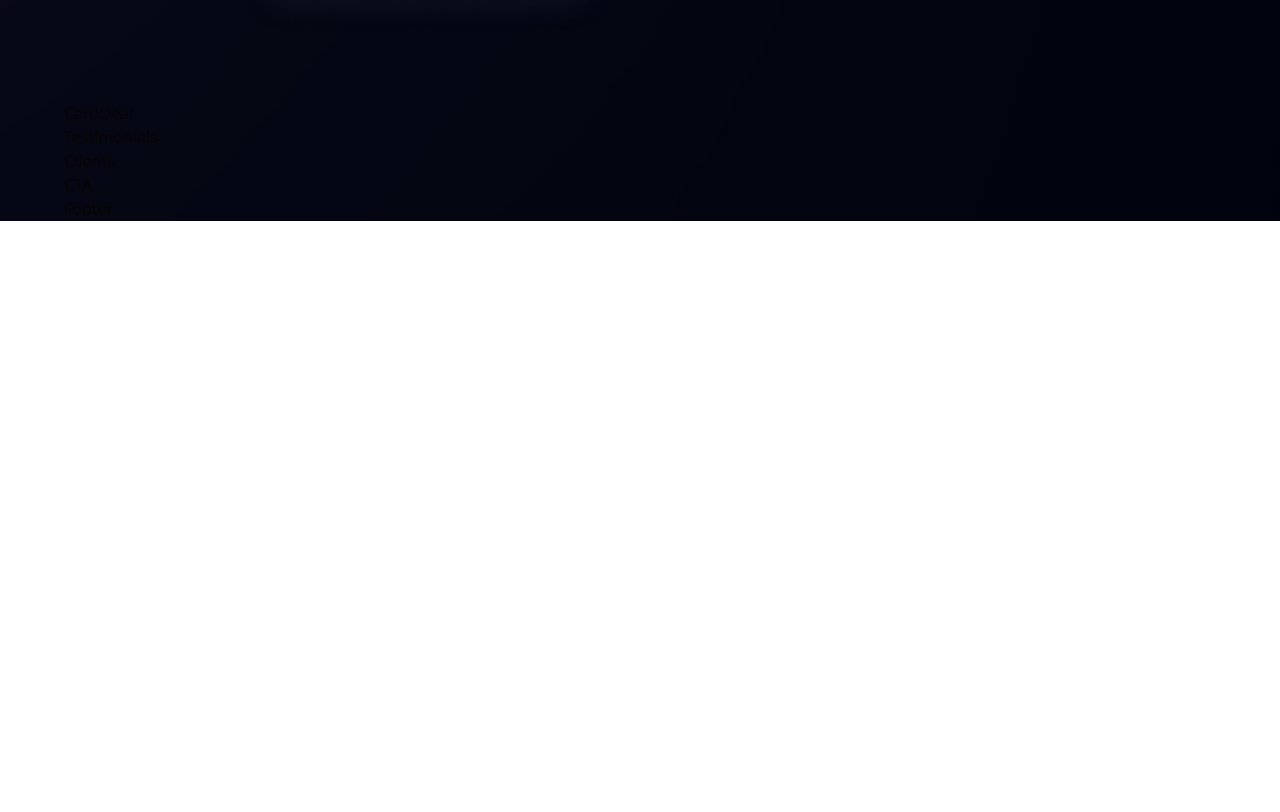
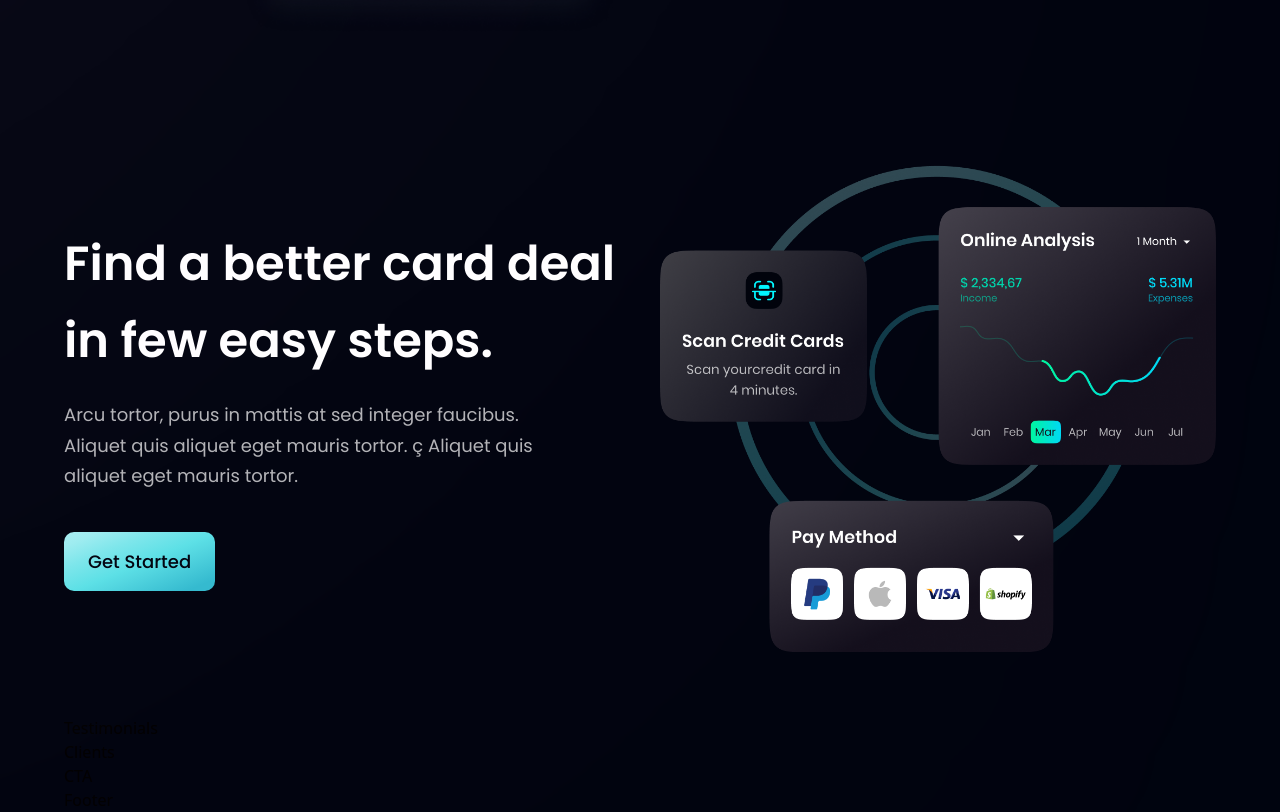
Before and after one commit to Denysmak/Bank-modern-app, a React (Vite) app: page / in a window 1280 px wide. Shown: the part 2064-2876 px from the top of the page. Before the commit the page ends 2285 px from the top, so only its background shows below. Built offline with nearby package versions, Linux system fonts and the light colour scheme.

Commit message:
termina seção cardDeal

```diff
--- a/src/components/Button.jsx
+++ b/src/components/Button.jsx
@@ -1,7 +1,7 @@
 const Button = ({ styles }) => {
   return (
     <button type="button" className={`py-4 px-6 bg-blue-gradient font-poppins font-medium text-[18px]
-    text-primary outline-none ${styles}`}>
+    text-primary outline-none ${styles} rounded-[10px]`}>
       Get Started
     </button>
   )
--- a/src/components/CardDeal.jsx
+++ b/src/components/CardDeal.jsx
@@ -1,7 +1,22 @@
-const CardDeal = () => {
-  return (
-    <div>CardDeal</div>
+import { card } from '../assets';
+import styles, { layout } from '../style';
+import Button from './Button';
+
+
+const CardDeal = () => (
+    <section className={layout.section}>
+      <div className={layout.sectionInfo}>
+        <h2 className={`${styles.heading2} ]`}>Find a better card deal <br className='sm:block hidden'/> in few easy steps.</h2>
+        <p className={`${styles.paragraph} max-w-[480px] mt-5`}>Arcu tortor, purus in mattis at sed integer faucibus. Aliquet quis aliquet eget mauris tortor. ç Aliquet quis aliquet eget mauris tortor.</p>
+        <Button styles='mt-10'/>
+      </div>
+      <div className={layout.sectionImg}>
+        <img src={card} alt="card" className='w-[100%] h-[100%] '/>
+      </div>
+
+
+    </section>
   )
-}
+
 
 export default CardDeal
```
